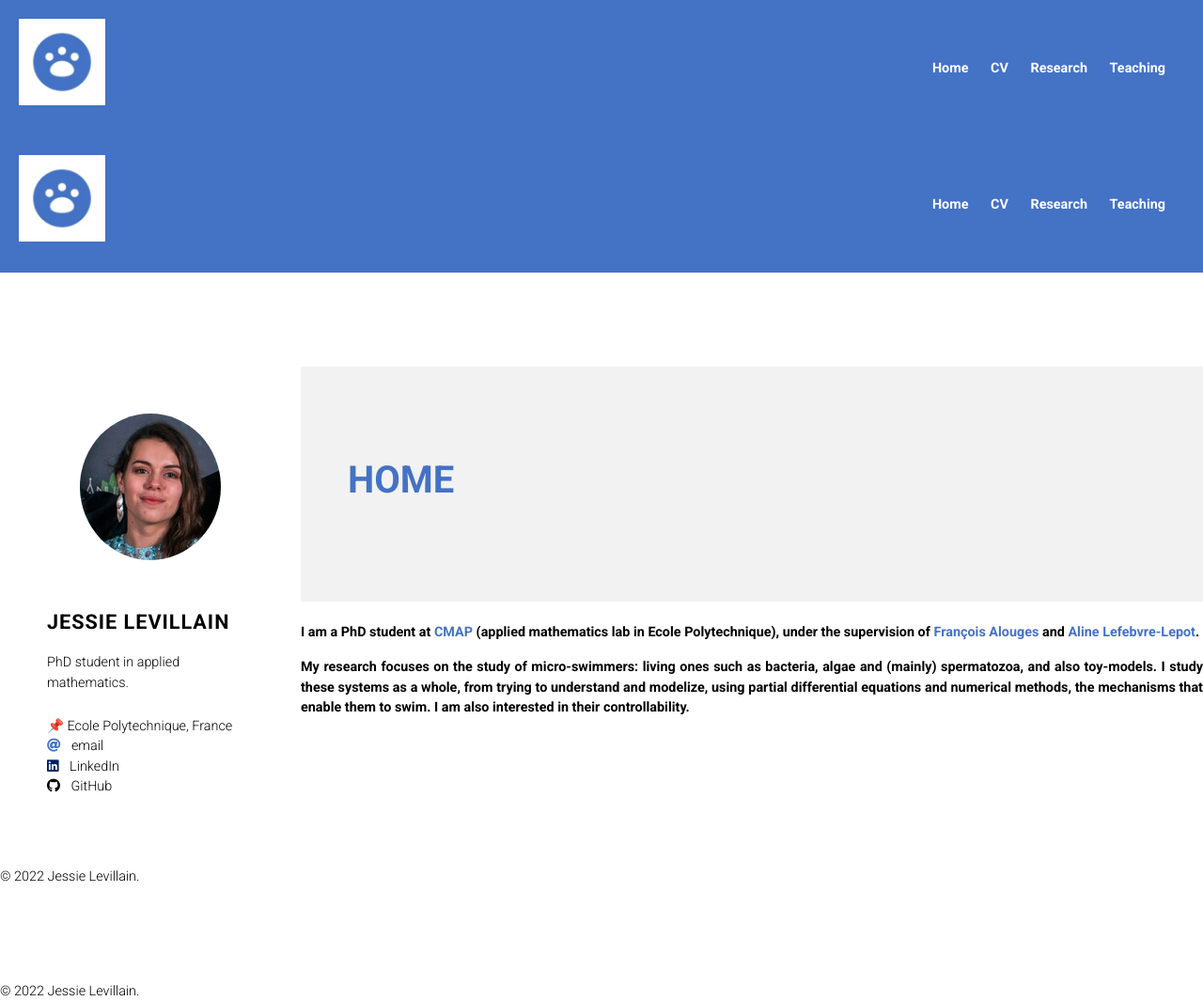
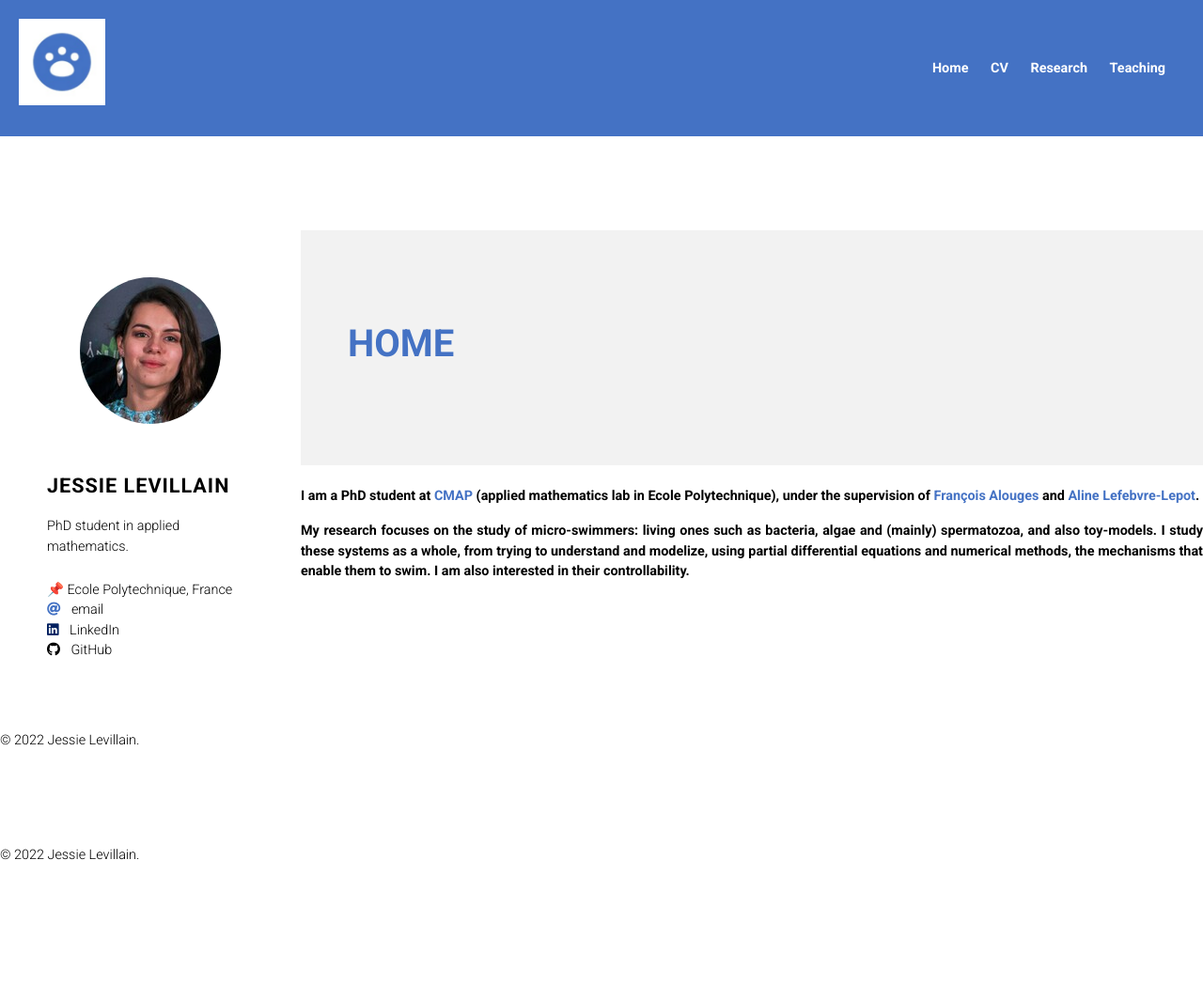
Before and after one commit to jesnial/jesnial.github.io, a Jekyll site: the page built from index.html, in a window 1280 px wide. Shown: the whole page at 94% size. Built offline with Jekyll 4.4.1, drawn with Linux system fonts in a browser that asks for light colours; after the commit the page ends 920 px from its top, so only the background shows below that.

Commit message:
Update index.html

```diff
--- a/index.html
+++ b/index.html
@@ -28,21 +28,6 @@
 
 <body>
 
-
-		<nav class="navbar">
-			 <!-- LOGO -->
- 		<div class="logo"><img  src="/image/android-chrome-192x192.png" width="92" height="92"/></div>
- 		<!-- NAVIGATION MENU -->
-    		<ul class="navlinks">
-			 <!-- USING CHECKBOX HACK -->
- <input type="checkbox" id="checkbox_toggle" />
- <label for="checkbox_toggle" class="hamburger">&#9776;</label>
-        		<li><a href="/" style="color:white;">Home</a></li>
-        		<li><a href="/cv" style="color:white;">CV</a></li>
-        		<li><a href="/publications" style="color:white;">Research</a></li>
-			<li><a href="/teaching" style="color:white;">Teaching</a></li>
-    		</ul>
-		</nav>
 
     <div class="cv-container">
       <div class="left-column">
```
